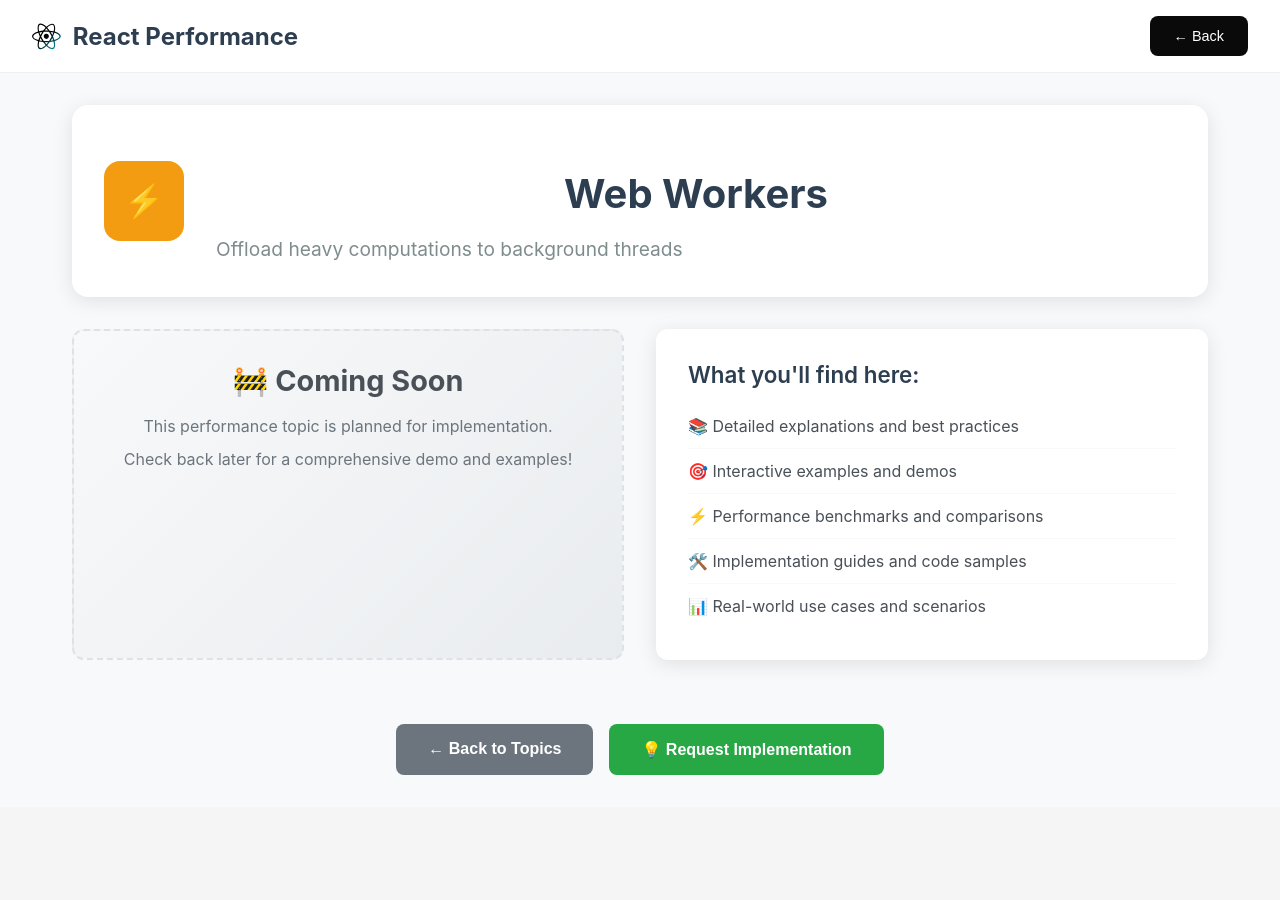
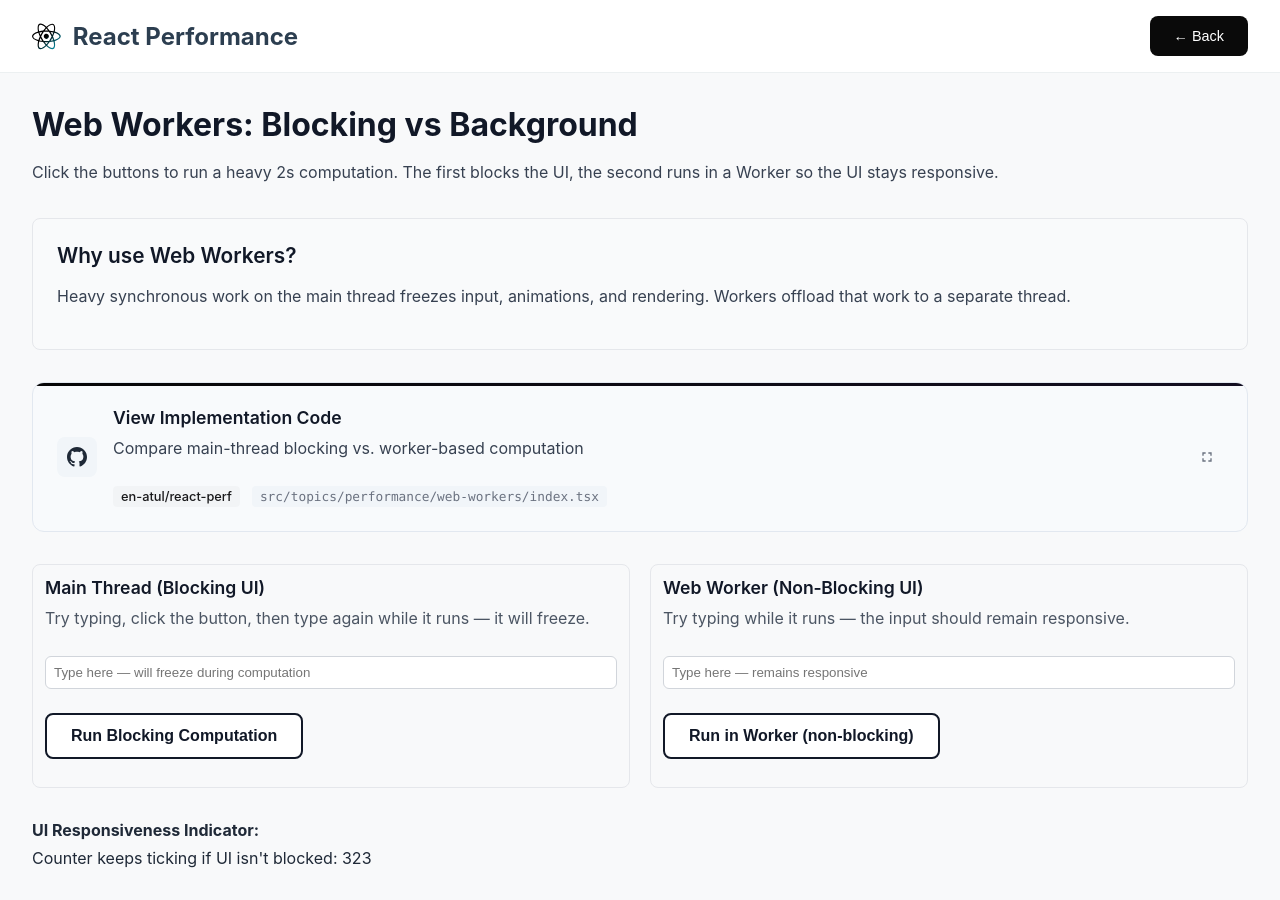
Before and after one commit to en-atul/react-perf, a React app: page /topics/web-workers in a window 1280 px wide. Before the commit the page ends 807 px from the top, so only its background shows below. Built offline with nearby package versions, Linux system fonts and the light colour scheme.

Commit message:
blocking Vs. non-blocking ui

```diff
--- a/src/router/AppRouter.tsx
+++ b/src/router/AppRouter.tsx
@@ -32,6 +32,13 @@ const PrefetchDemoPage = React.lazy(
   () =>
     import(
       /* webpackChunkName: "performance-advanced" */ "../topics/performance/prefetch/lazy-viewport"
+    )
+);
+
+const WebWorkersDemo = React.lazy(
+  () =>
+    import(
+      /* webpackChunkName: "performance-web-workers" */ "../topics/performance/web-workers"
     )
 );
 
@@ -125,13 +132,7 @@ export function AppRouter() {
           path="/topics/web-workers"
           element={
             <Layout>
-              <TopicPlaceholder
-                topicId="web-workers"
-                title="Web Workers"
-                description="Offload heavy computations to background threads"
-                icon="⚡"
-                color="#f39c12"
-              />
+              <WebWorkersDemo />
             </Layout>
           }
         />
--- a/src/topics/performance/PerformanceNavigation.scss
+++ b/src/topics/performance/PerformanceNavigation.scss
@@ -93,9 +93,9 @@
     }
 
     &.active {
-      background: #3498db;
+      background: #020202;
       color: white;
-      border-color: #3498db;
+      border-color: #000000;
     }
   }
 }
--- a/src/topics/performance/PerformanceNavigation.tsx
+++ b/src/topics/performance/PerformanceNavigation.tsx
@@ -2,7 +2,6 @@ import { useState } from "react";
 import { useNavigate } from "react-router-dom";
 import "./PerformanceNavigation.scss";
 import { SearchIcon } from "@/components/Svg";
-// import { Rocket } from "@/components/Svg";
 
 const performanceTopics = [
   {
@@ -45,7 +44,7 @@ const performanceTopics = [
       "Non-blocking UI",
       "Message passing",
     ],
-    status: "ready",
+    status: "implemented",
   },
   {
     id: "lazy-image",
@@ -187,7 +186,6 @@ export function PerformanceNavigation() {
   const [searchTerm, setSearchTerm] = useState("");
   const navigate = useNavigate();
 
-  // Filter topics based on category and search
   const filteredTopics = performanceTopics.filter((topic) => {
     const matchesCategory =
       !selectedCategory || topic.category === selectedCategory;
@@ -200,7 +198,7 @@ export function PerformanceNavigation() {
     return matchesCategory && matchesSearch;
   });
 
-  // Get unique categories
+
   const categories = [
     ...new Set(performanceTopics.map((topic) => topic.category)),
   ];
--- a/src/topics/performance/index.ts
+++ b/src/topics/performance/index.ts
@@ -1,2 +1,3 @@
 export { default as PerformanceNavigation } from "./PerformanceNavigation";
 export { default as OnDemandPrefetchDemo } from "./prefetch/on-demand";
+export { default as WebWorkersDemo } from "./web-workers";
--- a/src/topics/performance/prefetch/on-demand/AsyncHeavyComponentModal.tsx
+++ b/src/topics/performance/prefetch/on-demand/AsyncHeavyComponentModal.tsx
@@ -7,7 +7,7 @@ import { useMemo } from "react";
 interface Props {
   onClose: () => void;
   isOpen: boolean;
-  onReady?: () => void; // notify when modal content has mounted
+  onReady?: () => void;
 }
 
 export default function AsyncHeavyComponentModal(props: Props) {
@@ -29,10 +29,6 @@ export default function AsyncHeavyComponentModal(props: Props) {
           <Modal.Title>Preloaded Modal</Modal.Title>
         </Modal.Header>
         <Modal.Body>
-          {/**
-           * Touch heavy JSON so it stays in the modal chunk and adds parse time.
-           * We compute a simple checksum and counts to ensure it's used.
-           */}
           {useMemo(() => {
             const text = JSON.stringify(heavyData);
             let checksum = 0;
--- /dev/null
+++ b/src/topics/performance/web-workers/BlockingUI.tsx
@@ -0,0 +1,65 @@
+import { useState } from "react";
+
+function blockMainThread(durationMs: number) {
+  const start = performance.now();
+  let count = 0;
+
+  // Block the main thread for the specified duration
+  while (performance.now() - start < durationMs) {
+    count += Math.sqrt(Math.random() * 1000);
+  }
+  return count;
+}
+
+export default function BlockingUI() {
+  const [blockingTimeMs, setBlockingTimeMs] = useState<number | null>(null);
+  const [isWorking, setIsWorking] = useState(false);
+  const [blockingInput, setBlockingInput] = useState("");
+
+  const handleBlockClick = () => {
+    setIsWorking(true);
+    const t0 = performance.now();
+    const result = blockMainThread(2000);
+    const t1 = performance.now();
+    setBlockingTimeMs(t1 - t0);
+
+    console.log("----Result from blocking computation:", result);
+    if (result < 0) console.log(result);
+    setIsWorking(false);
+  };
+
+  return (
+    <div style={{ padding: 12, border: "1px solid #e5e7eb", borderRadius: 8 }}>
+      <h4 style={{ margin: 0, marginBottom: 8 }}>Main Thread (Blocking UI)</h4>
+      <p style={{ marginTop: 0, color: "#4b5563" }}>
+        Try typing, click the button, then type again while it runs — it will
+        freeze.
+      </p>
+      <input
+        value={blockingInput}
+        onChange={(e) => setBlockingInput(e.target.value)}
+        placeholder="Type here — will freeze during computation"
+        style={{
+          width: "100%",
+          padding: 8,
+          border: "1px solid #d1d5db",
+          borderRadius: 6,
+          marginBottom: 8,
+        }}
+      />
+      <button
+        className="on-demand-prefetch-btn demo-btn"
+        onClick={handleBlockClick}
+        disabled={isWorking}
+      >
+        {isWorking ? "Computing (blocks UI)..." : "Run Blocking Computation"}
+      </button>
+
+      {blockingTimeMs !== null && (
+        <div style={{ marginTop: 8, color: "#374151" }}>
+          Elapsed (blocking): {blockingTimeMs.toFixed(0)} ms
+        </div>
+      )}
+    </div>
+  );
+}
--- /dev/null
+++ b/src/topics/performance/web-workers/NonBlockingUI.tsx
@@ -0,0 +1,101 @@
+import { useEffect, useRef, useState } from "react";
+
+export default function NonBlockingUI() {
+  const [workerTimeMs, setWorkerTimeMs] = useState<number | null>(null);
+  const [isWorkerWorking, setIsWorkerWorking] = useState(false);
+  const workerRef = useRef<Worker | null>(null);
+  const [workerInput, setWorkerInput] = useState("");
+
+  useEffect(() => {
+    return () => {
+      if (workerRef.current) {
+        workerRef.current.terminate();
+        workerRef.current = null;
+      }
+    };
+  }, []);
+
+  const startWorker = () => {
+    if (!workerRef.current) {
+      try {
+        workerRef.current = new Worker(new URL("./worker.ts", import.meta.url));
+      } catch (err) {
+        try {
+          const blob = new Blob(
+            [
+              `self.addEventListener('message', function(e){\n` +
+                `  var durationMs = e.data.durationMs;\n` +
+                `  var start = performance.now();\n` +
+                `  var count = 0;\n` +
+                `  while (performance.now() - start < durationMs){ count += Math.sqrt(Math.random() * 1000); }\n` +
+                `  self.postMessage({ result: count });\n` +
+                `});`,
+            ],
+            { type: "application/javascript" }
+          );
+          const url = URL.createObjectURL(blob);
+          workerRef.current = new Worker(url);
+        } catch {}
+      }
+    }
+  };
+
+  const handleWorkerClick = () => {
+    startWorker();
+    if (!workerRef.current) return;
+    setIsWorkerWorking(true);
+    const t0 = performance.now();
+
+    const handleMessage = (e: MessageEvent) => {
+      const { result } = e.data as { result: number };
+
+      console.log("----Result from worker computation:", result);
+      const t1 = performance.now();
+      setWorkerTimeMs(t1 - t0);
+      setIsWorkerWorking(false);
+      workerRef.current?.removeEventListener("message", handleMessage);
+    };
+
+    workerRef.current.addEventListener("message", handleMessage);
+    workerRef.current.postMessage({ durationMs: 2000 });
+  };
+
+  return (
+    <div style={{ padding: 12, border: "1px solid #e5e7eb", borderRadius: 8 }}>
+      <h4 style={{ margin: 0, marginBottom: 8 }}>
+        Web Worker (Non‑Blocking UI)
+      </h4>
+      <p style={{ marginTop: 0, color: "#4b5563" }}>
+        Try typing while it runs — the input should remain responsive.
+      </p>
+      <input
+        value={workerInput}
+        onChange={(e) => setWorkerInput(e.target.value)}
+        placeholder="Type here — remains responsive"
+        style={{
+          width: "100%",
+          padding: 8,
+          border: "1px solid #d1d5db",
+          borderRadius: 6,
+          marginBottom: 8,
+        }}
+      />
+
+      <button
+        className="on-demand-prefetch-btn demo-btn"
+        onClick={handleWorkerClick}
+        disabled={isWorkerWorking}
+      >
+        {isWorkerWorking
+          ? "Computing in Worker..."
+          : "Run in Worker (non‑blocking)"}
+      </button>
+
+      {workerTimeMs !== null && (
+        <div style={{ marginTop: 8, color: "#374151" }}>
+          Elapsed (worker): {workerTimeMs.toFixed(0)} ms
+        </div>
+      )}
+    </div>
+  );
+}
--- /dev/null
+++ b/src/topics/performance/web-workers/index.tsx
@@ -0,0 +1,58 @@
+import { useEffect, useState } from "react";
+import { GitHubCard } from "@/components";
+import "../prefetch/on-demand/OnDemandPrefetch.scss";
+import BlockingUI from "./BlockingUI";
+import NonBlockingUI from "./NonBlockingUI";
+
+export default function WebWorkersDemo() {
+  const [uiCounter, setUiCounter] = useState(0);
+  useEffect(() => {
+    const id = setInterval(() => setUiCounter((c) => (c + 1) % 1000000), 16);
+    return () => clearInterval(id);
+  }, []);
+
+  return (
+    <div className="on-demand-prefetch-demo">
+      <h2>Web Workers: Blocking vs Background</h2>
+      <p>
+        Click the buttons to run a heavy 2s computation. The first blocks the
+        UI, the second runs in a Worker so the UI stays responsive.
+      </p>
+
+      <div className="explanation">
+        <h3>Why use Web Workers?</h3>
+        <p>
+          Heavy synchronous work on the main thread freezes input, animations,
+          and rendering. Workers offload that work to a separate thread.
+        </p>
+      </div>
+
+      <GitHubCard
+        repository="en-atul/react-perf"
+        filePath="src/topics/performance/web-workers/index.tsx"
+        title="View Implementation Code"
+        description="Compare main-thread blocking vs. worker-based computation"
+      />
+
+      <div
+        className="demo-buttons"
+        style={{
+          display: "grid",
+          gap: 20,
+          gridTemplateColumns: "repeat(auto-fit, minmax(320px, 1fr))",
+          alignItems: "start",
+        }}
+      >
+        <BlockingUI />
+        <NonBlockingUI />
+      </div>
+
+      <div style={{ marginTop: 16 }}>
+        <strong>UI Responsiveness Indicator:</strong>
+        <div style={{ marginTop: 8 }}>
+          Counter keeps ticking if UI isn't blocked: {uiCounter}
+        </div>
+      </div>
+    </div>
+  );
+}
--- /dev/null
+++ b/src/topics/performance/web-workers/worker.ts
@@ -0,0 +1,11 @@
+// The worker performs the same heavy busy loop without blocking the UI.
+self.addEventListener("message", (e: MessageEvent) => {
+  const { durationMs } = e.data as { durationMs: number };
+  const start = performance.now();
+  let count = 0;
+  while (performance.now() - start < durationMs) {
+    count += Math.sqrt(Math.random() * 1000);
+  }
+
+  self.postMessage({ result: count });
+});
```
